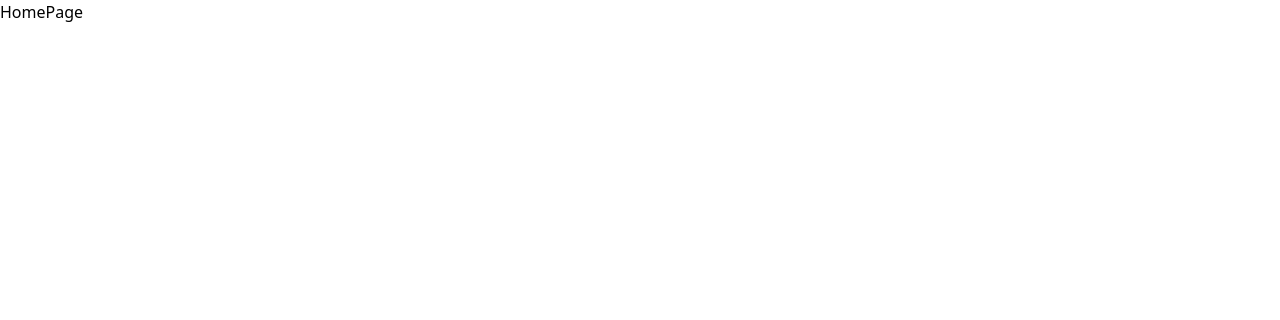
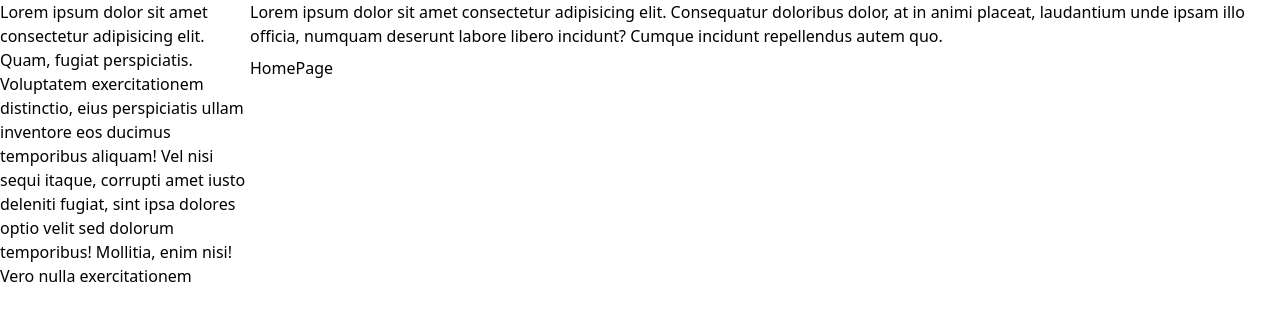
Before and after one commit to Icekid35/lpress-admin-new, a React (Vite) app: page / in a window 1280 px wide. Shown: the top 320 px of the page. Built offline with nearby package versions, Linux system fonts and the light colour scheme.

Commit message:
Design a basic layout for the site.

```diff
--- a/src/pages/Layout.tsx
+++ b/src/pages/Layout.tsx
@@ -3,7 +3,33 @@ import { Outlet } from 'react-router';
 const Layout = () => {
   return (
     <div>
-      <Outlet />
+      {/* Desktop view */}
+      <div className="fixed top-0 left-0 bottom-0 w-[250px] h-dvh overflow-auto hidden md:block">
+        Lorem ipsum dolor sit amet consectetur adipisicing elit. Quam, fugiat
+        perspiciatis. Voluptatem exercitationem distinctio, eius perspiciatis
+        ullam inventore eos ducimus temporibus aliquam! Vel nisi sequi itaque,
+        corrupti amet iusto deleniti fugiat, sint ipsa dolores optio velit sed
+        dolorum temporibus! Mollitia, enim nisi! Vero nulla exercitationem
+      </div>
+      <div className="fixed left-[250px] right-0 top-0 hidden md:block">
+        Lorem ipsum dolor sit amet consectetur adipisicing elit. Consequatur
+        doloribus dolor, at in animi placeat, laudantium unde ipsam illo
+        officia, numquam deserunt labore libero incidunt? Cumque incidunt
+        repellendus autem quo.
+      </div>
+
+      {/* Mobile view */}
+      <div className="fixed top-0 left-0 right-0 md:hidden">
+        Lorem ipsum dolor sit amet consectetur adipisicing elit. Placeat, sint
+        veniam. Iusto sed, nisi laboriosam id aut aspernatur fuga at!
+      </div>
+      <div className="fixed bottom-0 left-0 right-0 md:hidden">
+        Lorem ipsum dolor sit amet consectetur adipisicing elit. Placeat, sint
+        veniam. Iusto sed, nisi laboriosam id aut aspernatur fuga at!
+      </div>
+      <div className="pt-14 md:ml-[250px]">
+        <Outlet />
+      </div>
     </div>
   );
 };
```
